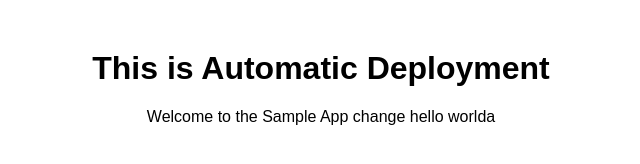
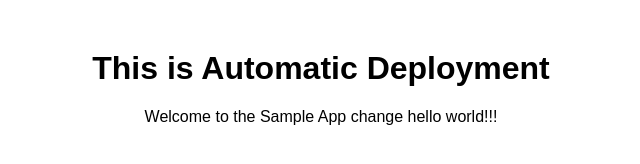
Before and after one commit to samirkoirala/task-five, a plain HTML site: page index.html in a window 1280 px wide. Shown: the full height of the page, 319-959 px from the left. Drawn offline with Linux system fonts and the light colour scheme.

Commit message:
Update index.html

```diff
--- a/index.html
+++ b/index.html
@@ -14,6 +14,6 @@
 </head>
 <body>
     <h1>This is Automatic Deployment</h1>
-    <p>Welcome to the Sample App change hello worlda</p>
+    <p>Welcome to the Sample App change hello world!!!</p>
 </body>
 </html>
```
